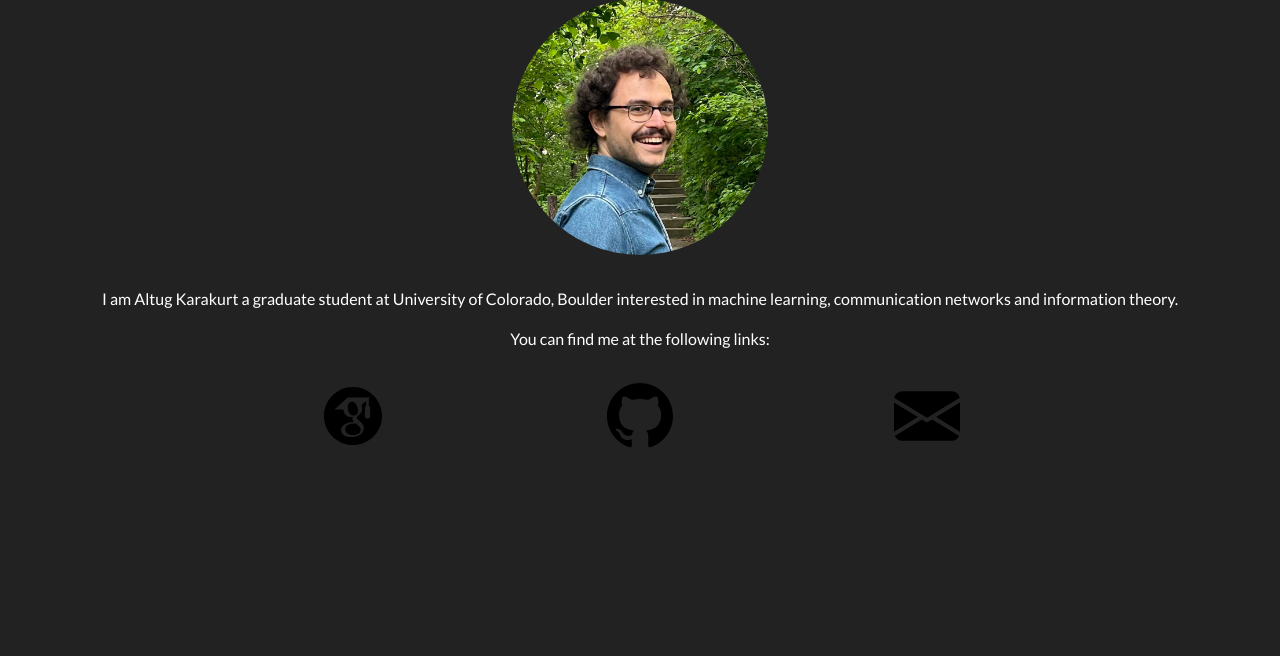
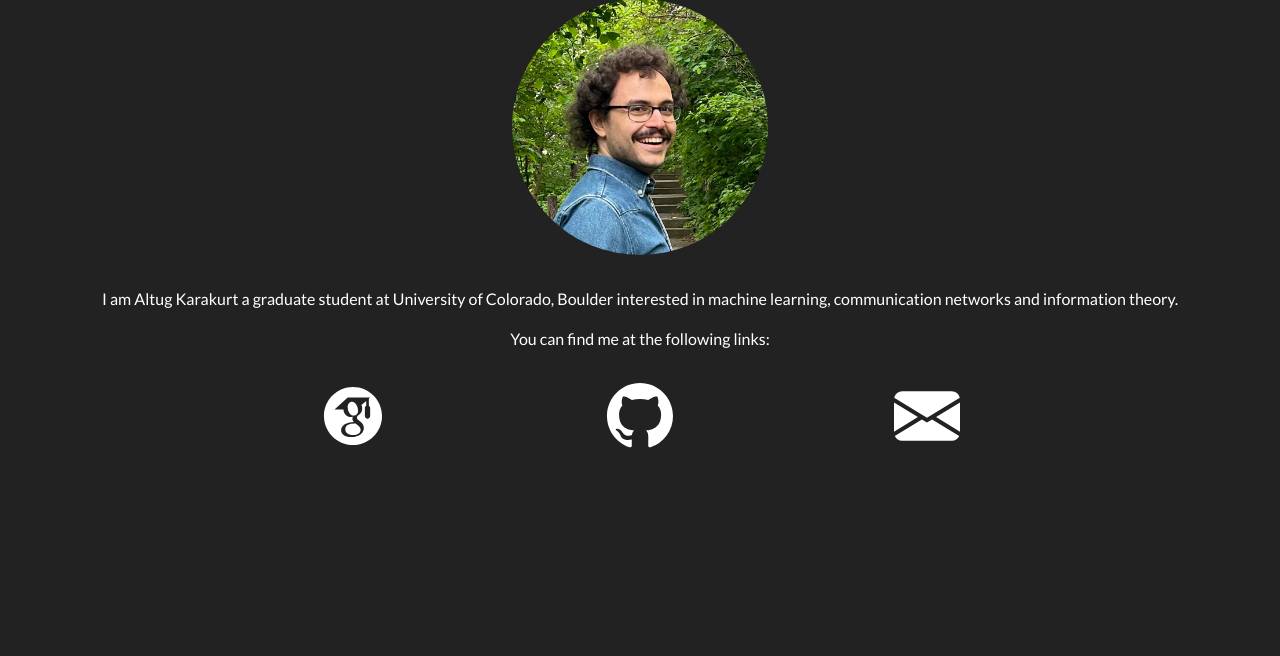
Before and after one commit to altugkarakurt/personal-website, a Django app: page / in a window 1280 px wide. Shown: the part 216-872 px from the top of the page. Run offline with Django 5.2, Linux system fonts and the light colour scheme; some libraries are stand-ins or nearby versions.

Commit message:
Adjusting icons for the dark mode

```diff
--- a/blog/templates/blog/home.html
+++ b/blog/templates/blog/home.html
@@ -11,13 +11,13 @@
 
         <div class="row justify-content-center align-items-center" style="width:80%;margin-top:2em;margin-bottom:2em;">
             <div class="col-sm">
-                <a href="https://scholar.google.com/citations?user=vMfCqr8AAAAJ" class="round_icon" target="_blank"><img src="{% static 'blog/images/scholar.svg' %}" style="background:transparent;width:25%;height:25%;"></a>
+                <a href="https://scholar.google.com/citations?user=vMfCqr8AAAAJ" class="round_icon" target="_blank"><img src="{% static 'blog/images/scholar.svg' %}" style="background:transparent;width:25%;height:25%;filter:invert(100%)"></a>
             </div>
             <div class="col-sm">
-                <a href="http://github.com/altugkarakurt/" class="round_icon" target="_blank"><img src="{% static 'blog/images/github.svg' %}" style="background:transparent;width:25%;height:25%;"></a>
+                <a href="http://github.com/altugkarakurt/" class="round_icon" target="_blank"><img src="{% static 'blog/images/github.svg' %}" style="background:transparent;width:25%;height:25%;filter:invert(100%)"></a>
             </div>
             <div class="col-sm">
-                <a href="mailto:altugkarakurt@gmail.com" class="round_icon" target="_blank"><img src="{% static 'blog/images/email.svg' %}" style="background:transparent;width:25%;height:25%;"></a>
+                <a href="mailto:altugkarakurt@gmail.com" class="round_icon" target="_blank"><img src="{% static 'blog/images/email.svg' %}" style="background:transparent;width:25%;height:25%;filter:invert(100%)"></a>
             </div>
         </div>
         </center>
```
